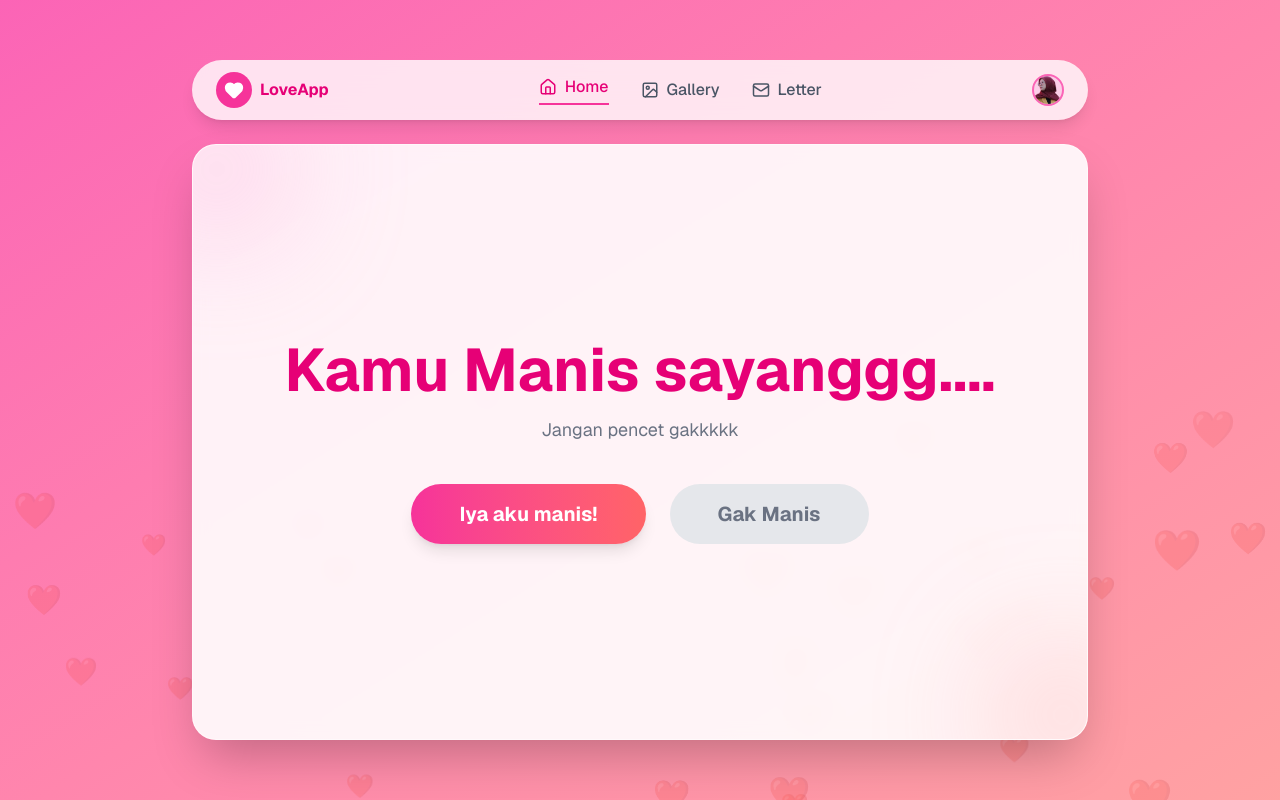
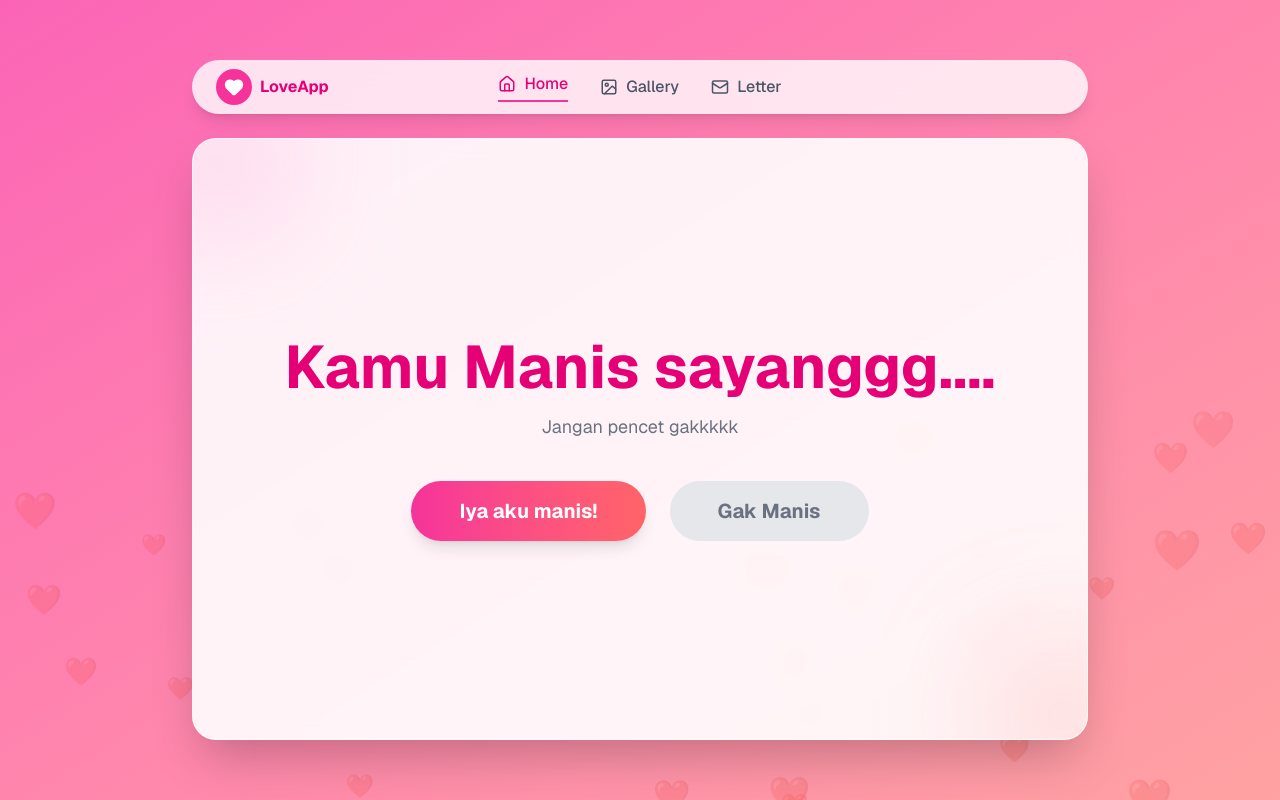
Before and after one commit to Hafazacode/WebsiteValentine, a Next.js app in the folder rere/: page /dashboard in a window 1280 px wide. Built offline with nearby package versions, Linux system fonts and the light colour scheme.

Commit message:
Web Valentine Add Dashboard Page revison 2

```diff
--- a/rere/app/dashboard/page.tsx
+++ b/rere/app/dashboard/page.tsx
@@ -24,7 +24,7 @@ export default function DashboardPage() {
   return (
     <main className="min-h-screen bg-gradient-to-br from-pink-400 to-red-300 relative overflow-hidden font-sans text-slate-800 flex items-center justify-center p-4">
 
-      {/* Background Hearts (Tetap ada biar background ga kosong saat transisi) */}
+      {/* Background Hearts */}
       {isClient && hearts.map((_, index) => (
          <motion.div
             key={index}
@@ -39,22 +39,23 @@ export default function DashboardPage() {
       {/* --- DASHBOARD CONTAINER --- */}
       <motion.div
         className="w-full max-w-4xl h-[85vh] flex flex-col relative z-10"
-
-        // EFEK MASUK DARI BAWAH (Seolah-olah didorong halaman welcome)
         initial={{ y: "100vh" }}
         animate={{ y: 0 }}
-        transition={{ duration: 0.6, ease: "easeOut" }} // Durasi samain kayak welcome biar smooth
+        transition={{ duration: 0.6, ease: "easeOut" }}
       >
 
-        {/* MENU BAR ATAS */}
-        <div className="bg-white/80 backdrop-blur-md rounded-full px-6 py-3 mb-6 shadow-lg flex justify-between items-center mx-2 md:mx-0">
-           <div className="flex items-center gap-2">
+        {/* MENU BAR ATAS (Profile Dihapus & Menu di Tengah) */}
+        <div className="bg-white/80 backdrop-blur-md rounded-full px-6 py-3 mb-6 shadow-lg relative flex justify-center items-center mx-2 md:mx-0">
+
+           {/* LOGO (Posisi Absolute di Kiri) */}
+           <div className="absolute left-4 md:left-6 flex items-center gap-2">
              <div className="bg-pink-500 p-2 rounded-full text-white">
                <Heart size={20} fill="white" />
              </div>
              <span className="font-bold text-pink-600 hidden md:block">LoveApp</span>
            </div>
 
+           {/* MENU ITEMS (Otomatis di Tengah karena Container justify-center) */}
            <nav className="flex gap-4 md:gap-8 text-gray-600 font-medium text-sm md:text-base">
              <button className="text-pink-600 border-b-2 border-pink-500 pb-1 flex gap-2 items-center">
                 <Home size={18}/> Home
@@ -67,9 +68,8 @@ export default function DashboardPage() {
              </button>
            </nav>
 
-           <div className="w-8 h-8 rounded-full bg-pink-200 overflow-hidden border-2 border-pink-400">
-              <Image src="/MyLove.png" width={32} height={32} alt="Profile" className="object-cover w-full h-full" />
-           </div>
+           {/* Profile Picture DIHAPUS dari sini */}
+
         </div>
 
         {/* KOTAK PUTIH UTAMA */}
```
